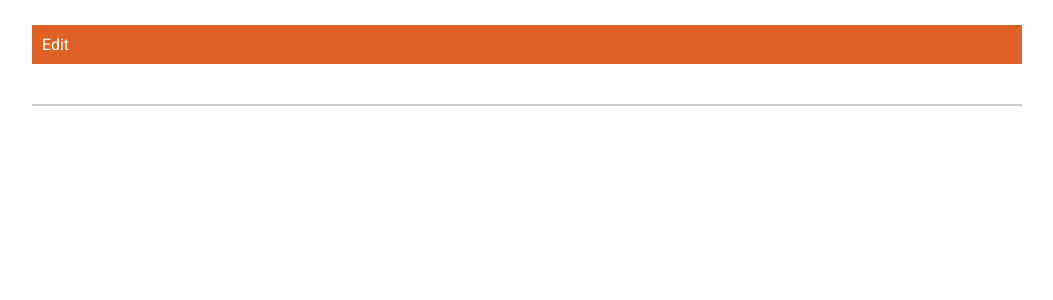
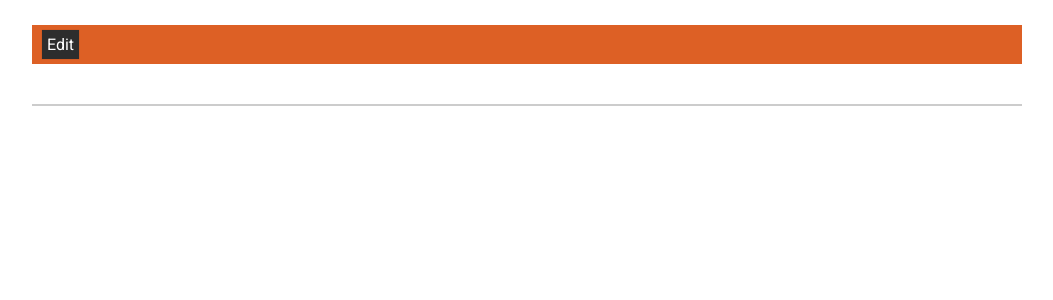
Before and after one commit to QuadPiece/flask-blog, a Flask app: template templates/post.html in a window 1280 px wide. Shown: the part 70-370 px from the top of the page, without its empty margins (113-1166 px from the left). Run offline with Flask 2, Linux system fonts and the light colour scheme; the template is opened without the code that fills it, so the values that code supplies are empty; the visitor is signed in with stand-in values (Sample User, id 1).

Commit message:
Improvement to adming controls for future additions

```diff
--- a/static/style.css
+++ b/static/style.css
@@ -154,8 +154,19 @@ a:hover {
 .metacontrols {
   background-color: #DD6025;
   color: #ffffff;
-  padding: 10px;
+  padding: 5px;
   box-sizing: border-box;
+  width: 100%;
+}
+
+.metacontrols p {
+  display: inline-block;
+  box-sizing: border-box;
+  padding: 5px;
+  margin-left: 5px;
+  margin-right: 5px;
+  background-color: #2d2d2d;
+  box-shadow: 0px 0px 1px rgba(0,0,0,0.3);
 }
 
 .post h1 {
```
